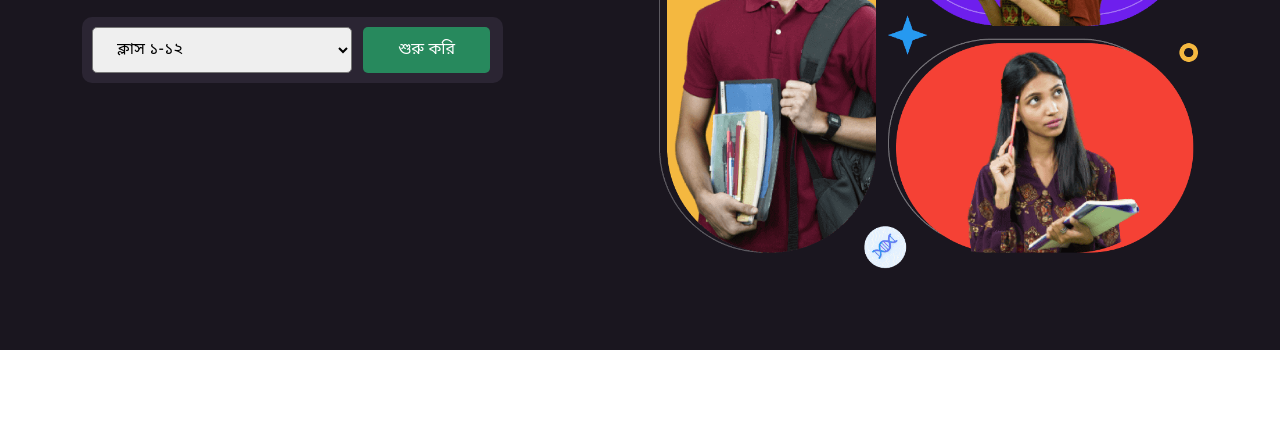
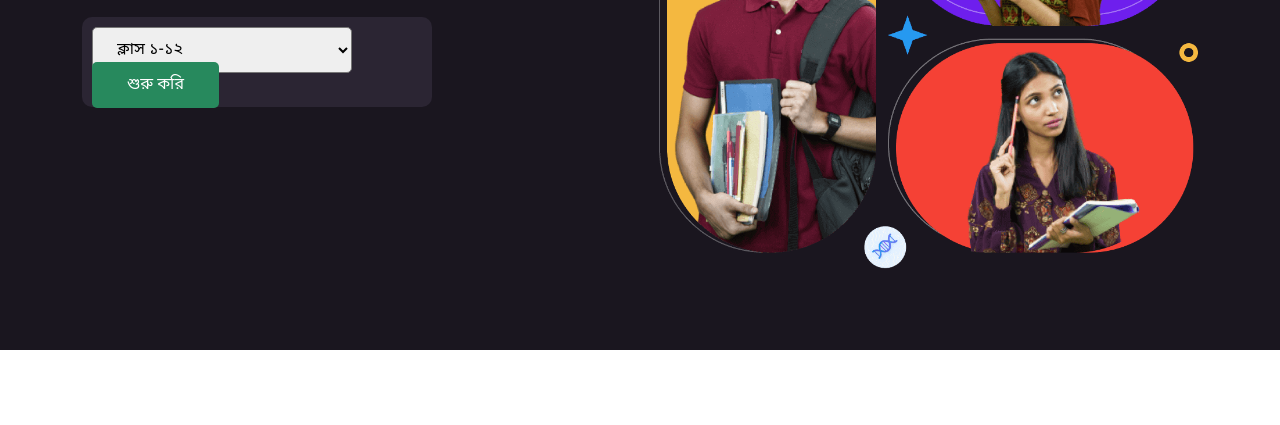
Before and after one commit to mdsium/10-minute, a plain HTML site: page index.html in a window 1280 px wide. Shown: the part 348-773 px from the top of the page. Drawn offline with nearby package versions, Linux system fonts and the light colour scheme.

Commit message:
.hero-text form
CSS edit

```diff
--- a/style.css
+++ b/style.css
@@ -173,7 +173,7 @@ p:last-child {
 .hero-text form {
     padding: 10px;
     background: #2b2533;
-    max-width: 421px;
+    max-width: 350px;
     border-radius: 10px;
 }
 .hero-text a {
```
